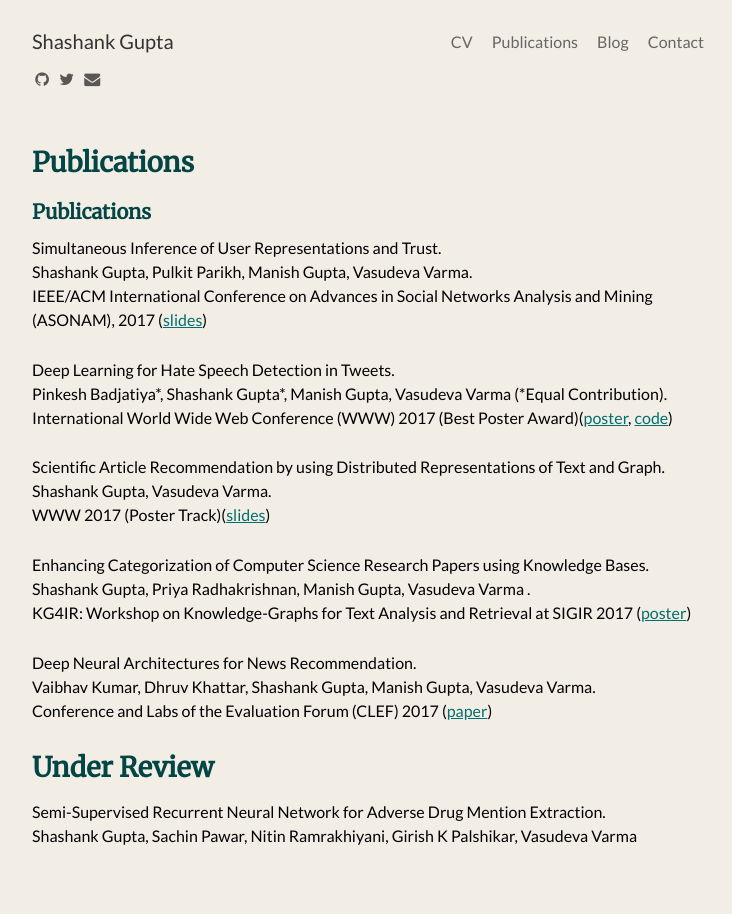
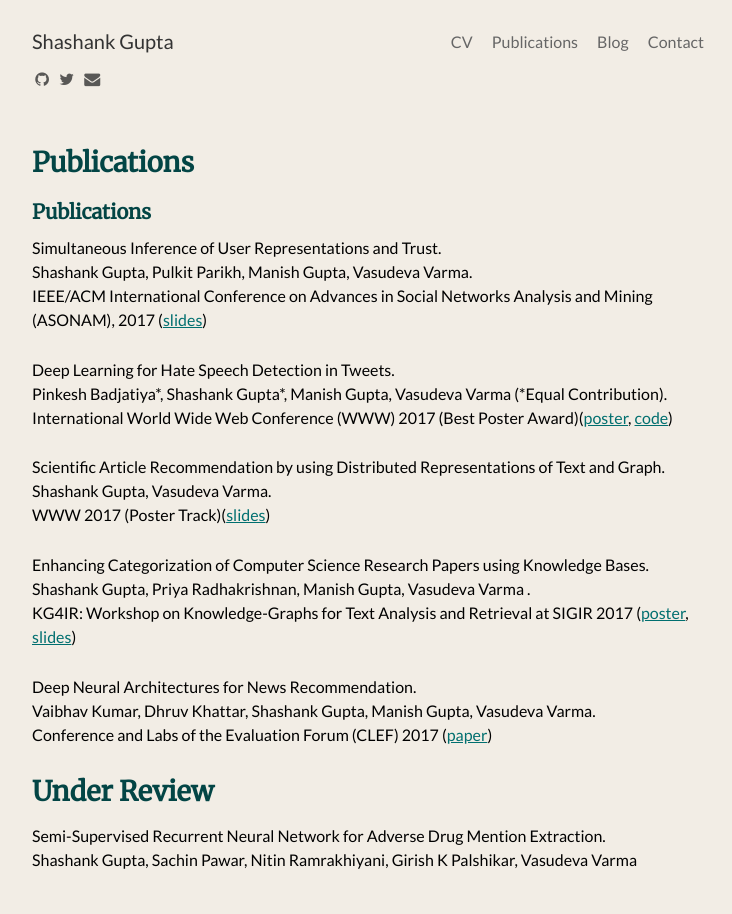
Before and after one commit to shashankg7/shashankg7.github.io, a Jekyll site: the page built from publications.md, in a window 1280 px wide. Shown: the whole page, without its empty margins (272-1004 px from the left). Built offline with Jekyll 4.4.1, drawn with Linux system fonts in a browser that asks for light colours; nearby versions of some CDN libraries; our own code applies the rules of GitHub Pages for plain Markdown files.

Commit message:
links to slides, papers etc. added

```diff
--- a/publications.md
+++ b/publications.md
@@ -21,7 +21,7 @@
 
 Enhancing Categorization of Computer Science Research Papers using Knowledge Bases. <br>
 Shashank Gupta, Priya Radhakrishnan, Manish Gupta, Vasudeva Varma .<br>
-KG4IR: Workshop on Knowledge-Graphs for Text Analysis and Retrieval at SIGIR 2017 ([poster](https://docs.google.com/presentation/d/1SQ0fg54pTbJQlCsam7O2C3QFF8CLB5sTwVM-mVhvaOc/edit?usp=sharing))
+KG4IR: Workshop on Knowledge-Graphs for Text Analysis and Retrieval at SIGIR 2017 ([poster](https://drive.google.com/file/d/0B-7peEFiNjnUd0ltZU0tajFVOGc/view?usp=sharing), [slides](https://drive.google.com/open?id=0B-7peEFiNjnUM1hDOXhlbks1Ulk))
 
 Deep Neural Architectures for News Recommendation. <br>
 Vaibhav Kumar, Dhruv Khattar, Shashank Gupta, Manish Gupta, Vasudeva Varma. <br>
```
